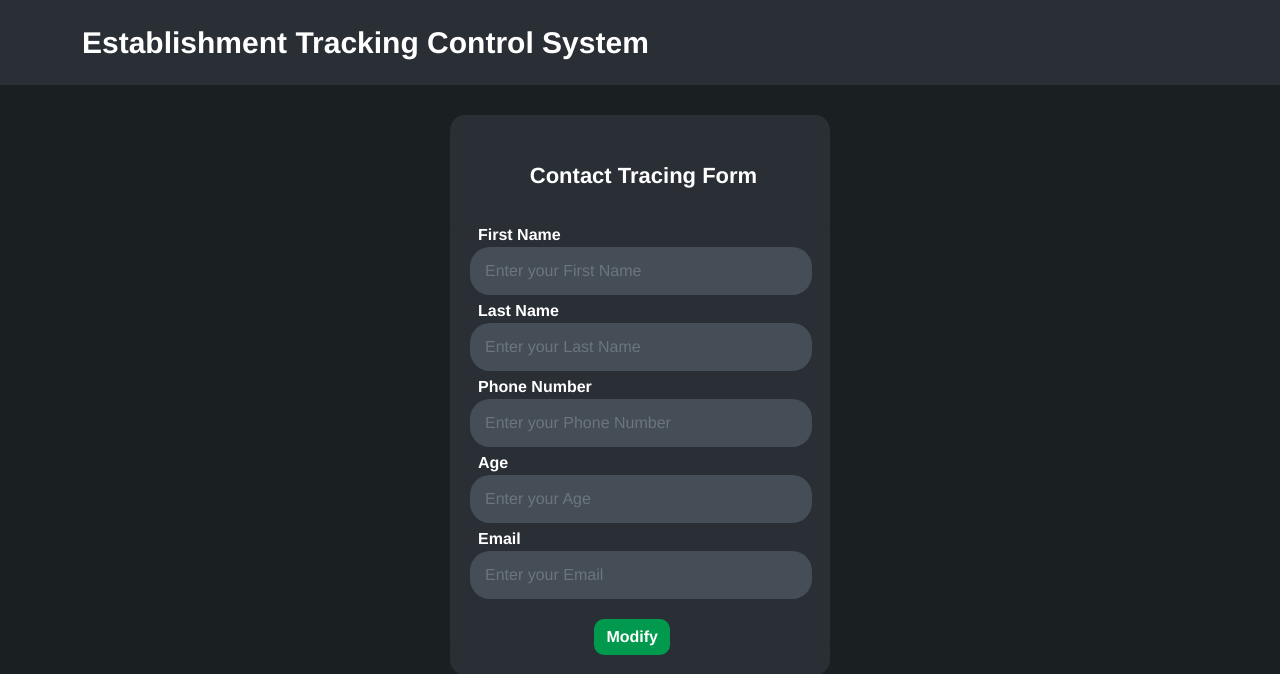
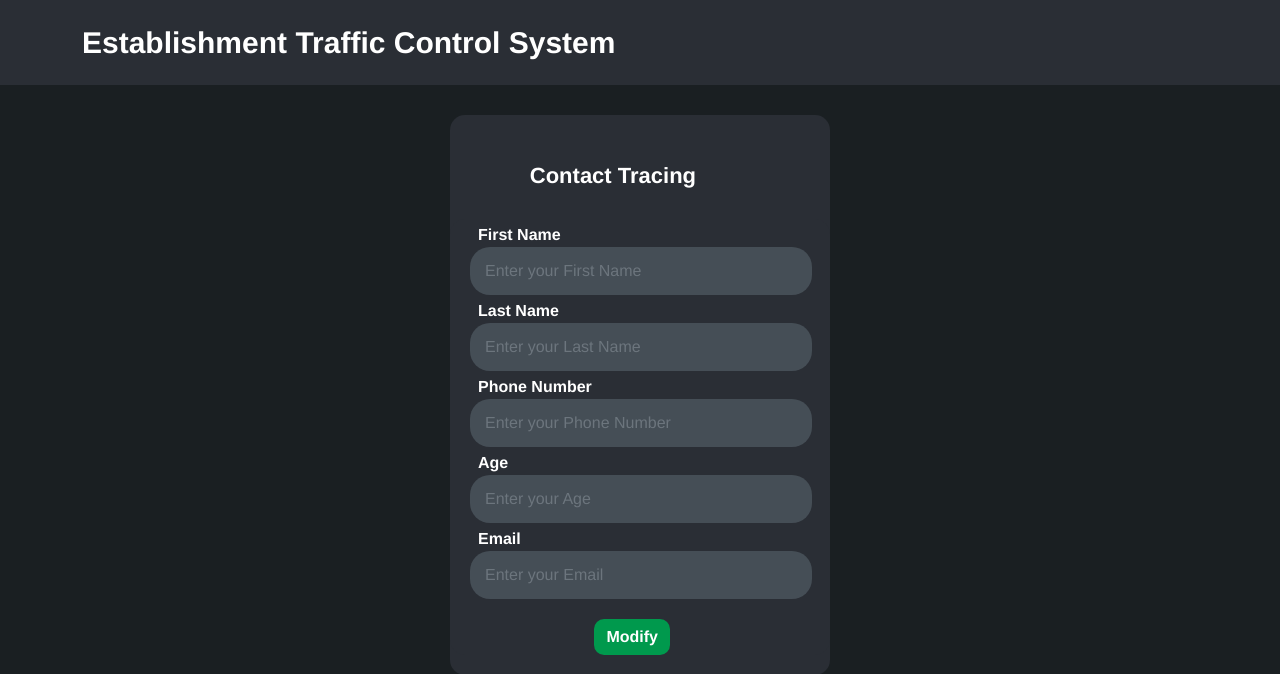
Before and after one commit to John-teology/Group5, a CodeIgniter app: the page made by application/views/contact_tracing/Contact_t.php in a window 1280 px wide. Shown: the top 674 px of the page. Run offline with CodeIgniter, Linux system fonts and the light colour scheme; data that the repository does not hold is empty.

Commit message:
contact_t fixes

```diff
--- a/application/config/config.php
+++ b/application/config/config.php
@@ -23,7 +23,7 @@ defined('BASEPATH') OR exit('No direct script access allowed');
 | a PHP script and you can easily do that on your own.
 |
 */
-$config['base_url'] = 'http://localhost:8080/Team-04';
+$config['base_url'] = 'http://localhost/Team-04';
 
 /*
 |--------------------------------------------------------------------------
--- a/application/config/database.php
+++ b/application/config/database.php
@@ -75,7 +75,7 @@ $query_builder = TRUE;
 
 $db['default'] = array(
 	'dsn'	=> '',
-	'hostname' => 'localhost:3307',
+	'hostname' => 'localhost',
 	'username' => 'root',
 	'password' => '',
 	'database' => 'track',
--- a/application/views/contact_tracing/Contact_t.php
+++ b/application/views/contact_tracing/Contact_t.php
@@ -45,7 +45,7 @@
 
         <div id="header" class="navbar">
             <div class="container">
-                <a class="header-title" href="<?php echo site_url("tracker")?>" class="navbar-brand"><strong>Establishment Tracking Control System</strong></a>
+                <a class="header-title" href="<?php echo site_url("tracker")?>" class="navbar-brand"><strong>Establishment Traffic Control System</strong></a>
             </div>
         </div>
 
@@ -55,7 +55,7 @@
 
 <div class="logo">
 
-    <h4 class="title"> Contact Tracing Form</h4>
+    <h4 class="title"> Contact Tracing </h4>
 </div>
     <div class="form">
         <div class="div1">
--- a/assets/css/contact_tracing/contact_t.css
+++ b/assets/css/contact_tracing/contact_t.css
@@ -96,3 +96,7 @@ body{
           height: auto;
       }
   }
+
+h4{
+    padding-left: 70px;
+}
--- a/assets/css/report/ct_report.css
+++ b/assets/css/report/ct_report.css
@@ -30,6 +30,7 @@ body{
     background-color: #00994d;
     border-color:#00994d ;
     border-width: 0px;
+    border-radius: 20px 20px 0 0;
 }
 
 #tr{
@@ -60,7 +61,6 @@ td{
 .wrapper{
     margin: 0 0 0 10px;
 }
-
 @media screen and (max-width: 480px) {
 
     .wrapper .wrap{
```
